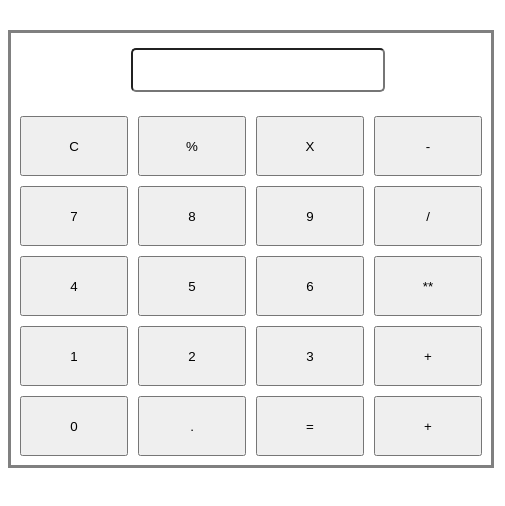
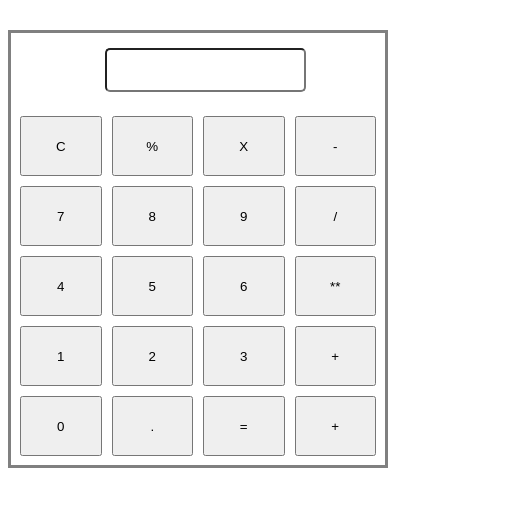
Before and after one commit to munish-garg/Calculator, a plain HTML site: page index.html in a window 390 px wide. Shown: the whole page, 505 px wide, since content can reach past the window. Drawn offline with Linux system fonts and the light colour scheme.

Commit message:
cssModification

```diff
--- a/assets/css/style.css
+++ b/assets/css/style.css
@@ -29,3 +29,9 @@ td button{
     height: 100%;
     cursor: pointer;
 }
+
+@media screen and (max-width:480px){
+    #section{
+        width: 100%;
+    }
+}
```
